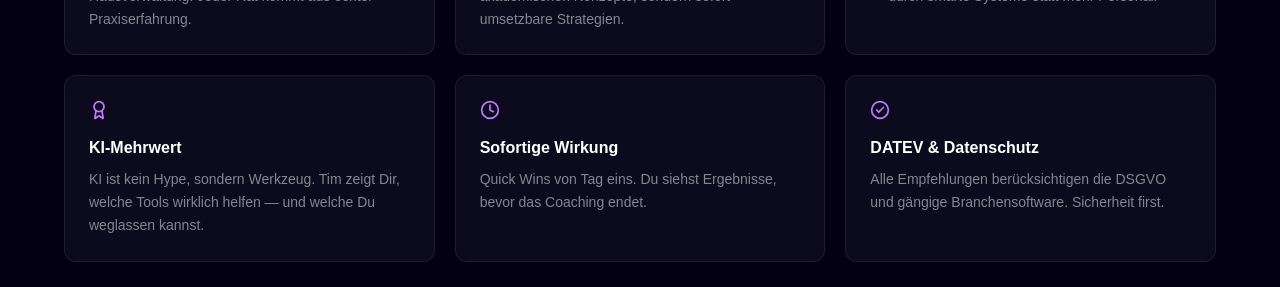
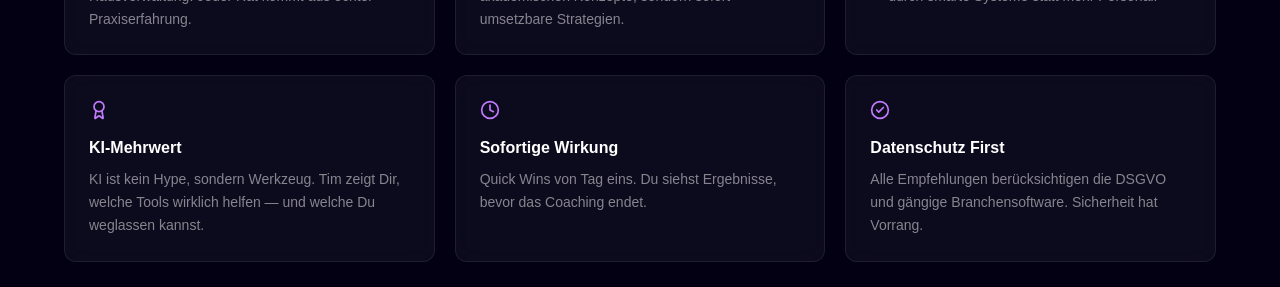
Before and after one commit to tim0402-cmyk/verwalterberater, a Next.js app: page / in a window 1280 px wide. Shown: the part 4340-4627 px from the top of the page. Built offline with nearby package versions, Linux system fonts and the light colour scheme.

Commit message:
DATEV-Referenz entfernt, Wert zu 'Datenschutz First' geaendert

```diff
--- a/src/app/page.tsx
+++ b/src/app/page.tsx
@@ -213,8 +213,8 @@ const values = [
   },
   {
     icon: CheckCircle2,
-    title: "DATEV & Datenschutz",
-    desc: "Alle Empfehlungen berücksichtigen die DSGVO und gängige Branchensoftware. Sicherheit first.",
+    title: "Datenschutz First",
+    desc: "Alle Empfehlungen berücksichtigen die DSGVO und gängige Branchensoftware. Sicherheit hat Vorrang.",
   },
 ]
 
```
